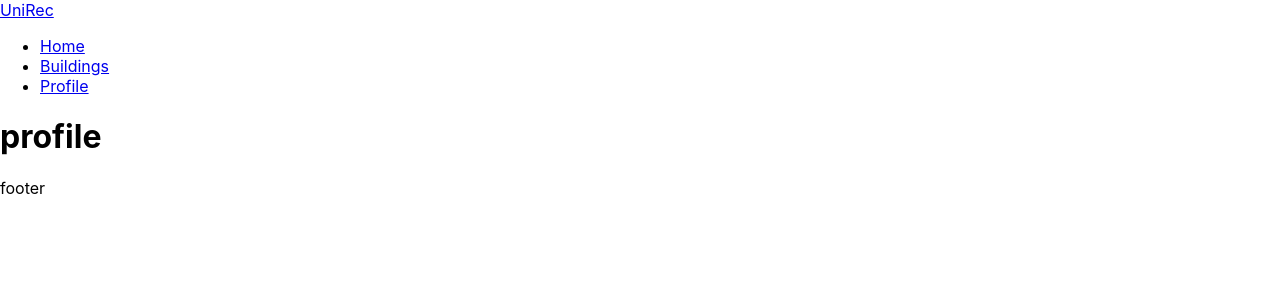
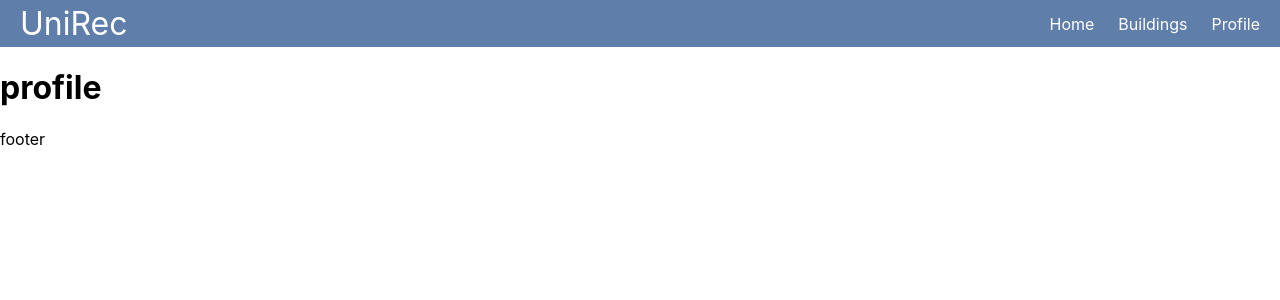
Before and after one commit to BrandonWidjaja/IT-Project, a React (Create React App) app in the folder client/: page /profile in a window 1280 px wide. Shown: the top 300 px of the page. Built offline with nearby package versions, Linux system fonts and the light colour scheme.

Commit message:
Navigation Bar style added

```diff
--- a/client/src/components/Navbar.js
+++ b/client/src/components/Navbar.js
@@ -1,4 +1,5 @@
 import React from 'react';
+import "./nav-style.css"
 
 function Navbar() {
     return (
--- /dev/null
+++ b/client/src/components/nav-style.css
@@ -0,0 +1,37 @@
+* {
+    box-sizing: border-box;
+}
+
+body{
+    margin: 0;
+}
+
+.nav {
+    background-color: #607EAA ;
+    color: #FFFFFF;
+    display: flex;
+    justify-content: space-between;
+    align-items: center;
+    gap: 2rem;
+    padding: 0 1rem;
+}
+
+.home-title{
+    font-size: 2rem;
+}
+.nav ul {
+    padding: 0;
+    margin: 0;
+    list-style: none;
+    display: flex;
+    gap: 1rem;
+}
+
+.nav a{
+    color: inherit;
+    text-decoration: none;
+    height: 100%;
+    display: flex;
+    align-items: center;
+    padding: .25rem;
+}
```
